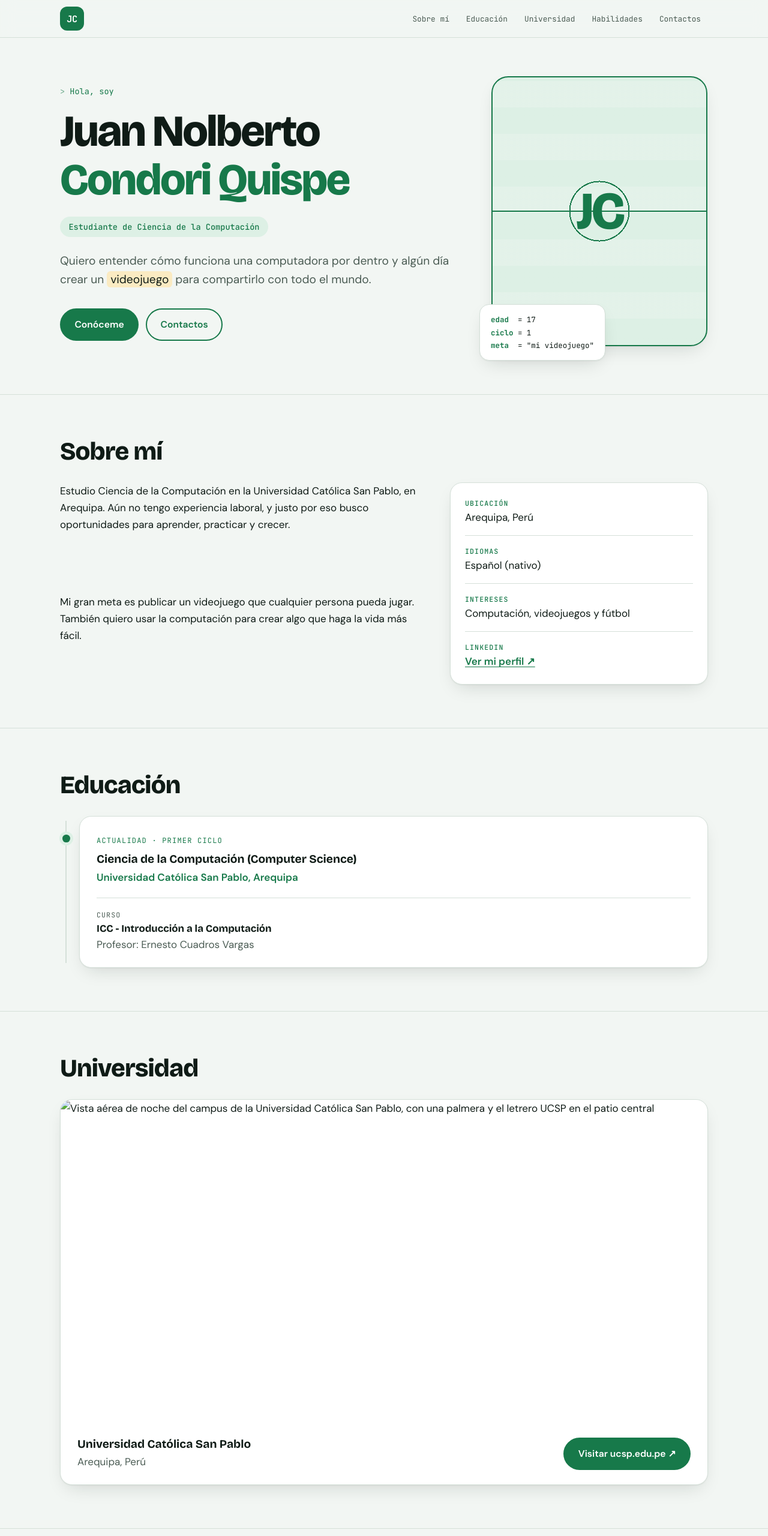
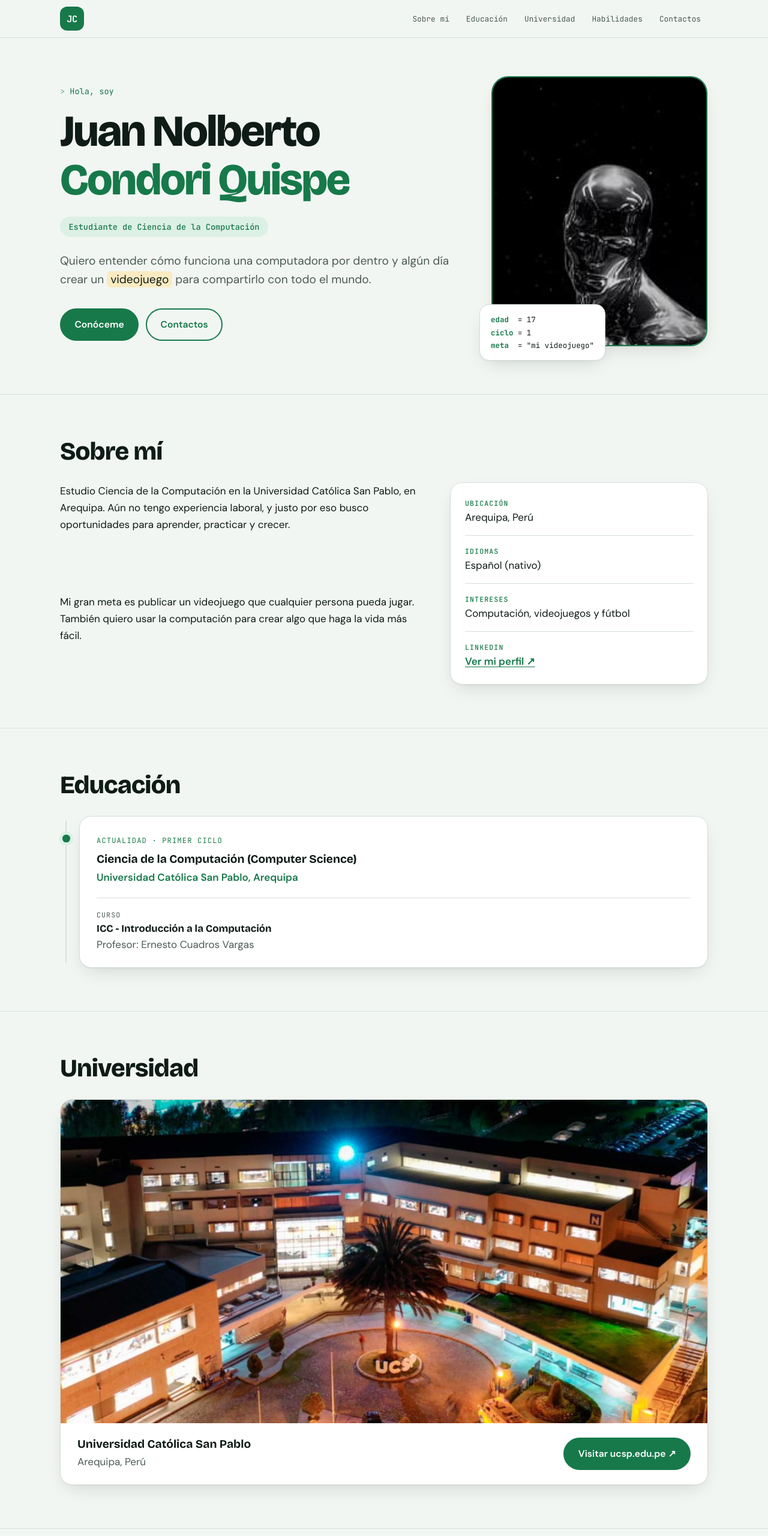
Before and after one commit to nolberto-445/Juan-Nolberto-Condori-Quispe-Informacion, a plain HTML site: page index.html in a window 1280 px wide. Shown: the top 2560 px of the page at 60% size. Drawn offline with nearby package versions, Linux system fonts and the light colour scheme.

Commit message:
Update image sources in index.html

````diff
--- a/index.html
+++ b/index.html
@@ -41,7 +41,7 @@
         </div>
         <div class="hero-visual">
           <div class="hero-photo">
-            <img src="foto.jpg" alt="Foto de Juan Nolberto Condori Quispe" onerror="this.style.display='none'; this.parentNode.classList.add('no-photo');">
+            <img src="IMG_0445.jpeg" alt="Foto de Juan Nolberto Condori Quispe" onerror="this.style.display='none'; this.parentNode.classList.add('no-photo');">
             <span class="initials">JC</span>
           </div>
           <pre class="hero-code" aria-hidden="true"><b>edad</b>  = 17
@@ -89,7 +89,7 @@
       <div class="wrap">
         <h2>Universidad</h2>
         <div class="uni">
-          <img class="uni-photo" src="ucsp.jpg" alt="Vista aérea de noche del campus de la Universidad Católica San Pablo, con una palmera y el letrero UCSP en el patio central" loading="lazy">
+          <img class="uni-photo" src="IMG_0446.jpeg" alt="Vista aérea de noche del campus de la Universidad Católica San Pablo, con una palmera y el letrero UCSP en el patio central" loading="lazy">
           <div class="uni-body">
             <div>
               <h3>Universidad Católica San Pablo</h3>
@@ -179,3 +179,6 @@
   </script>
 </body>
 </html>
+```[span_22](start_span)[span_22](end_span)[span_23](start_span)[span_23](end_span)[span_24](start_span)[span_24](end_span)
+
+Si prefieres editar el `index.html` directamente dentro de GitHub desde el celular sin guardar archivos en el iPhone, dime y te digo cómo tocarlo ahí mismo. ¿Qué se te hace más cómodo?
````
